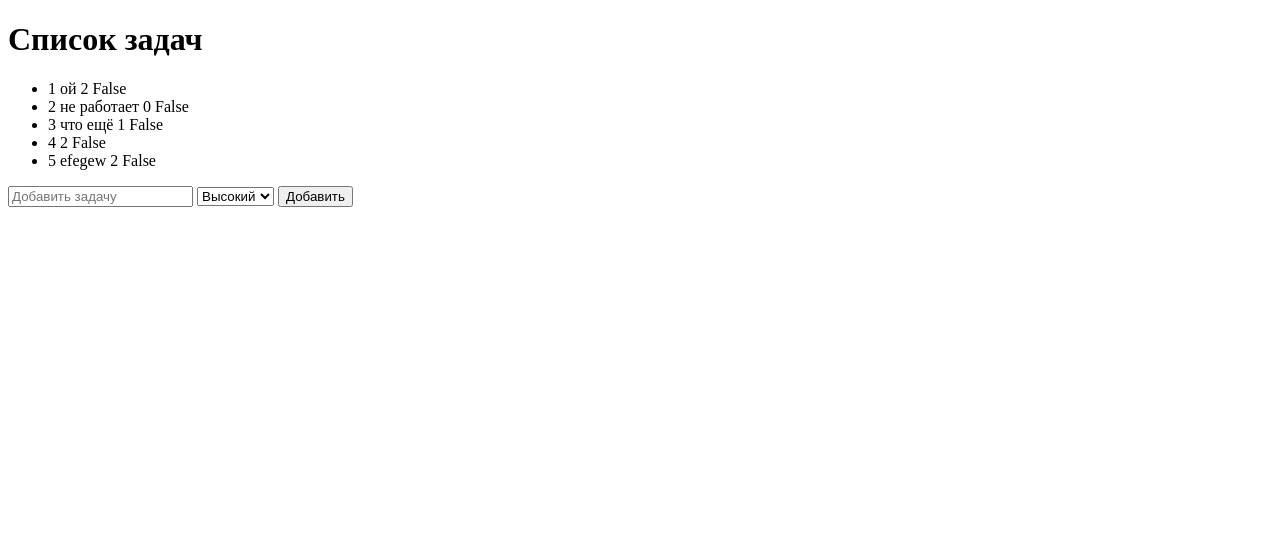
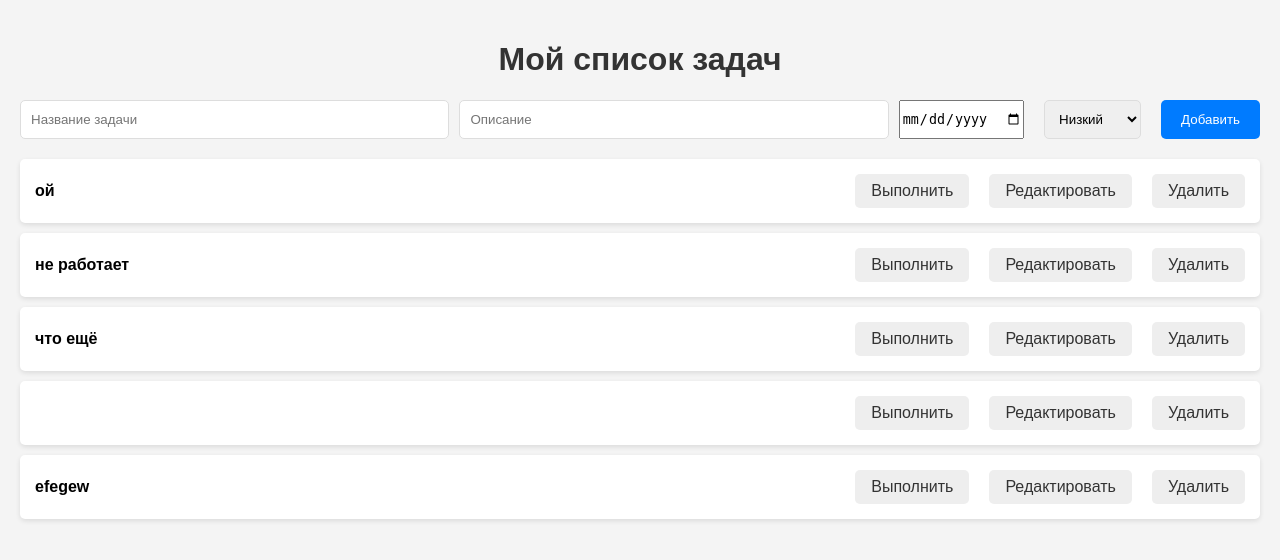
Before and after one commit to NikolaykoSergey/autumn_python_2025, a Flask app: page / in a window 1280 px wide. Shown: the top 560 px of the page. Run offline with Flask 3, Linux system fonts and the light colour scheme; data comes from the database, SQL or seed files in the repository.

Commit message:
create task33

```diff
--- /dev/null
+++ b/static/style.css
@@ -0,0 +1,117 @@
+
+body {
+    font-family: sans-serif;
+    margin: 0;
+    padding: 20px;
+    background-color: #f4f4f4;
+}
+
+h1 {
+    text-align: center;
+    color: #333;
+}
+
+ul {
+    list-style: none;
+    padding: 0;
+}
+
+li {
+    background-color: #fff;
+    padding: 15px;
+    margin-bottom: 10px;
+    border-radius: 5px;
+    box-shadow: 0 2px 5px rgba(0, 0, 0, 0.1);
+    display: flex;
+    justify-content: space-between;
+    align-items: center;
+}
+
+li.high {
+    border-left: 5px solid #f05454;
+    background-color: rgba(240, 84, 84, 0.13);
+}
+
+li.medium {
+    border-left: 5px solid #ffd700;
+    background-color: rgba(255, 215, 0, 0.38);
+}
+
+li.low {
+    border-left: 5px solid #00b050;
+    background-color: rgba(0, 176, 80, 0.31);
+}
+
+li.complete {
+    opacity: 0.8; /* Adjust opacity as needed */
+    color: #999; /* Set text color to light gray */
+    background-color: #f9f9f9; /* Set background to a lighter gray */
+}
+
+li.complete .btn {
+    opacity: 0.8; /* Also gray out the buttons for completed tasks */
+    cursor: default; /* Change cursor to indicate the buttons are disabled */
+    pointer-events: none; /* Disable button clicks for completed tasks */
+}
+
+a {
+    color: #333;
+    text-decoration: none;
+    margin-left: 10px;
+}
+
+input[type="text"] {
+    padding: 10px;
+    border: 1px solid #ddd;
+    border-radius: 5px;
+    flex-grow: 1;
+}
+
+select {
+    padding: 10px;
+    border: 1px solid #ddd;
+    border-radius: 5px;
+    margin-left: 10px;
+}
+
+button {
+    padding: 10px 20px;
+    background-color: #007bff;
+    color: #fff;
+    border: none;
+    border-radius: 5px;
+    cursor: pointer;
+    margin-left: 10px;
+}
+
+.actions {
+    display: flex;
+    gap: 10px; /* Adjust spacing between buttons */
+}
+
+.btn {
+    display: inline-block;
+    padding: 8px 16px;
+    background-color: #eee;
+    color: #333;
+    border: none;
+    border-radius: 5px;
+    text-decoration: none;
+    cursor: pointer;
+    transition: background-color 0.3s; /* Add a smooth hover
+effect */
+}
+.task-info {
+    display: flex;
+    flex-direction: column;
+}
+
+.task-info span.date {
+    font-size: 0.85em;
+    color: #666;
+    margin-top: 5px;
+}
+
+.btn:hover {
+    background-color: #ddd;
+}
--- a/templates/index.html
+++ b/templates/index.html
@@ -1,28 +1,49 @@
 <!DOCTYPE html>
-<html>
+<html lang="ru">
 <head>
+    <meta charset="UTF-8">
+    <meta name="viewport" content="width=device-width, initial-scale=1.0">
     <title>Список задач</title>
-    <style>
-        .high { color: red; }
-        .medium { color: orange; }
-        .low { color: green; }
-    </style>
+    <link rel="stylesheet" href="{{ url_for('static', filename='style.css') }}">
 </head>
 <body>
-    <h1>Список задач</h1>
-    <ul>
-        {% for item in tasks %}
-        <li>{{ item.id }}  {{ item.task }} {{ item.priority }} {{ item.complete }}</li>
-        {% endfor %}
-    </ul>
-    <form method="POST" action="/add">
-        <input type="text" name="task" placeholder="Добавить задачу">
+    <h1>Мой список задач</h1>
+
+    <!-- Форма добавления новой задачи -->
+    <form action="{{ url_for('add') }}" method="POST" style="display: flex; gap: 10px; margin-bottom: 20px;">
+        <input type="text" name="task" placeholder="Название задачи" required>
+        <input type="text" name="description" placeholder="Описание">
+        <input type="date" name="start_date" placeholder="Дата начала">
         <select name="priority">
-            <option value="2">Высокий</option>
-            <option value="1">Средний</option>
-            <option value="0">Низкий</option>
+            <option value="Low">Низкий</option>
+            <option value="Medium">Средний</option>
+            <option value="High">Высокий</option>
         </select>
         <button type="submit">Добавить</button>
     </form>
+
+    <!-- Список задач -->
+    <ul>
+        {% for task in tasks %}
+        <li class="{{ task['priority']|lower }} {% if task['complete'] %}complete{% endif %}">
+            <div class="task-info" style="flex-grow:1;">
+                <strong>{{ task['task'] }}</strong>
+                {% if task['description'] %}
+                <span>{{ task['description'] }}</span>
+                {% endif %}
+                {% if task['start_date'] %}
+                <span class="date">Начало: {{ task['start_date'] }}</span>
+                {% endif %}
+            </div>
+            <div class="actions">
+                {% if not task['complete'] %}
+                <a class="btn" href="{{ url_for('complete', task_id=task['id']) }}">Выполнить</a>
+                {% endif %}
+                <a class="btn" href="{{ url_for('edit', task_id=task['id']) }}">Редактировать</a>
+                <a class="btn" href="{{ url_for('delete', task_id=task['id']) }}">Удалить</a>
+            </div>
+        </li>
+        {% endfor %}
+    </ul>
 </body>
 </html>
```
Also changed, not shown: task33.py (added, +92 -0 lines), templates/edit.html (+26 -10 lines).
